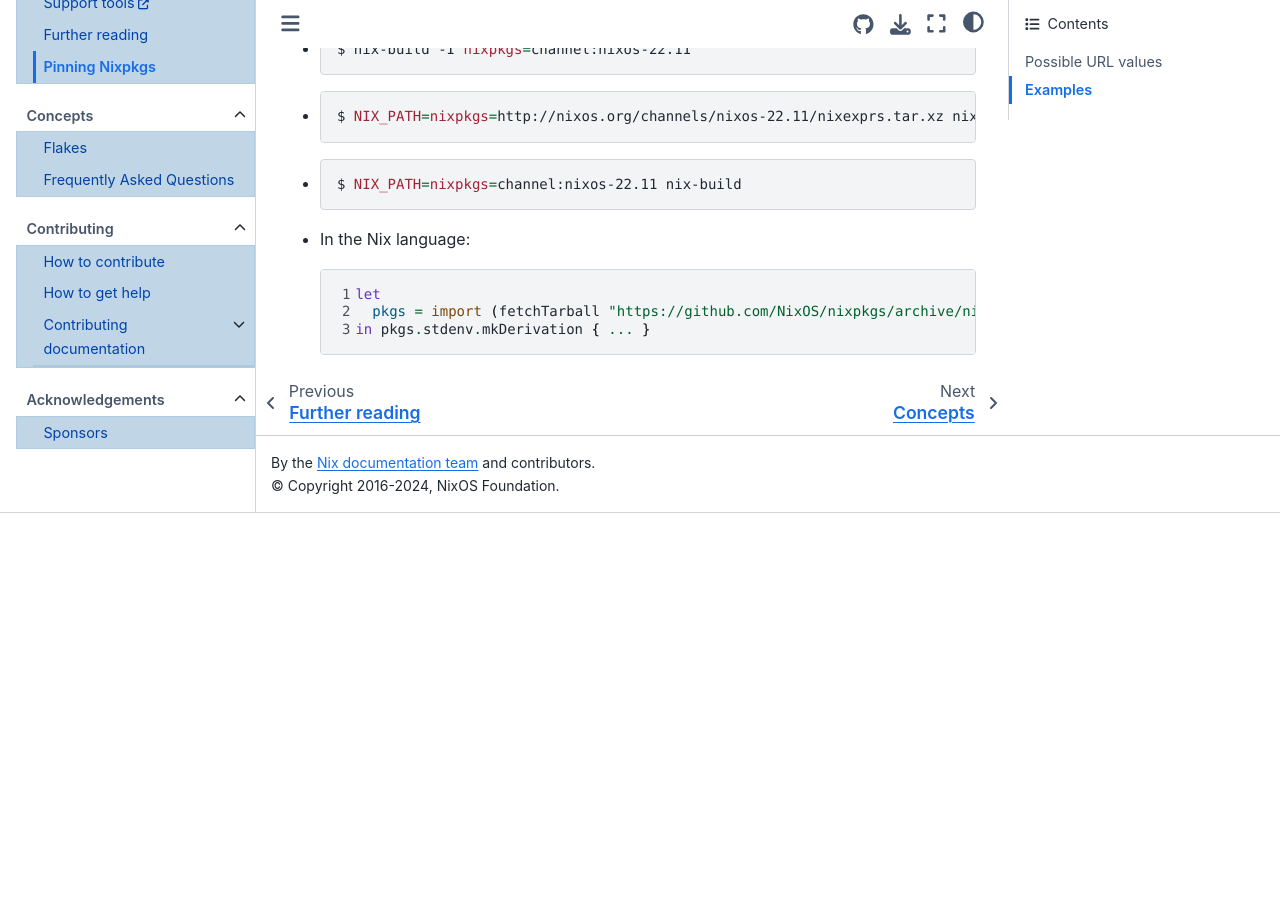
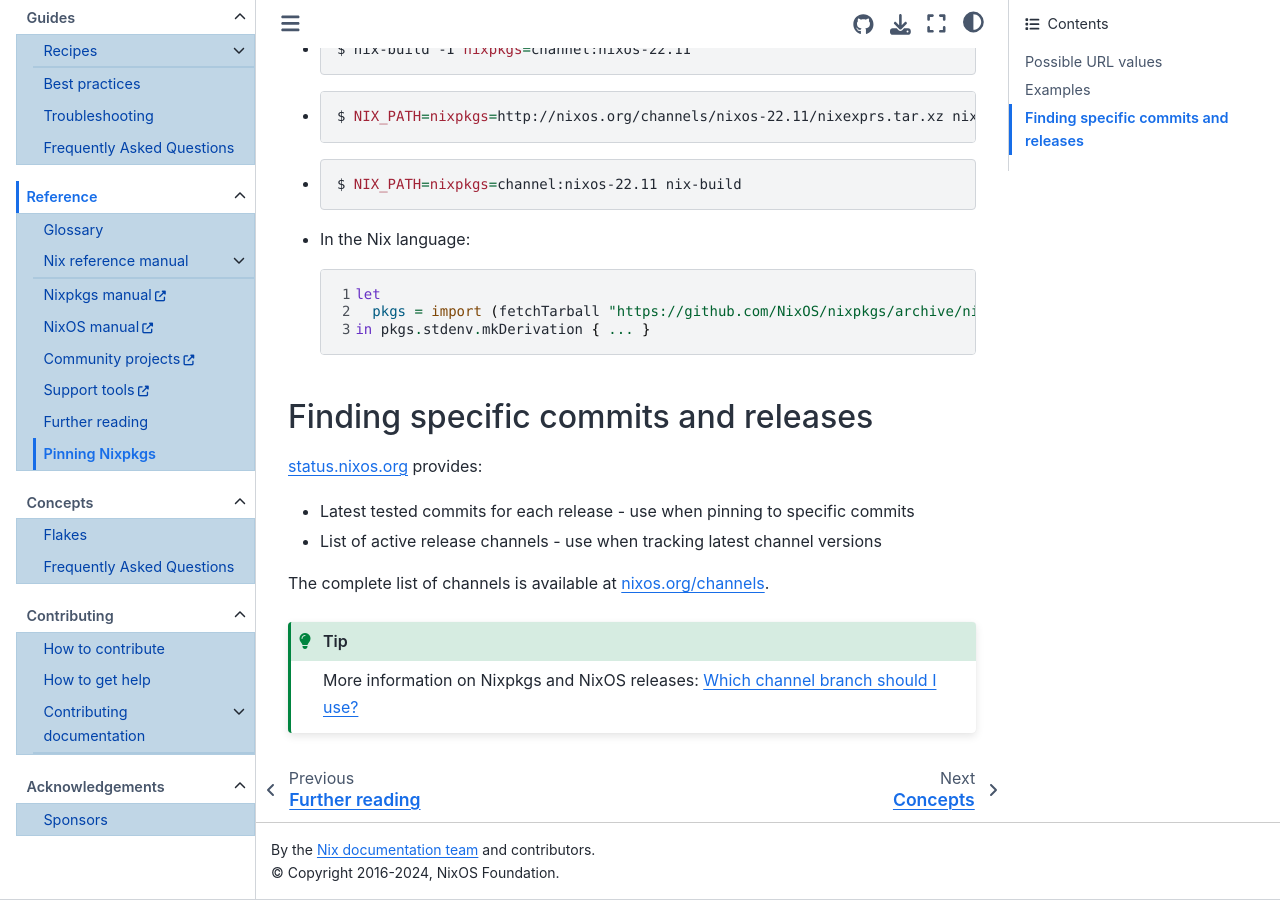
Before and after one commit to NixOS/nix.dev, a Sphinx documentation site: the page built from source/reference/pinning-nixpkgs.md, in a window 1280 px wide and 900 px high, scrolled down 1314 px. Built offline with Sphinx 7.4.7 and the Sphinx Book theme 1.1.4, drawn with Linux system fonts in a browser that asks for light colours; before the commit the page ends 1827 px from its top, so only the background shows below that.

Commit message:
add info on how to get the commits and channel names to use (#1080)
* added how to find the specfic commit commits or channel names for constructing pin URLs

* clarify terms, shorten phrasing

Co-authored-by: Ellyse Cedeno <ellyse7777@gmail.com>

````diff
--- a/source/reference/pinning-nixpkgs.md
+++ b/source/reference/pinning-nixpkgs.md
@@ -77,3 +77,16 @@
     pkgs = import (fetchTarball "https://github.com/NixOS/nixpkgs/archive/nixos-22.11.tar.gz") {};
   in pkgs.stdenv.mkDerivation { ... }
   ```
+
+## Finding specific commits and releases
+
+[status.nixos.org](https://status.nixos.org/) provides:
+
+- Latest tested commits for each release - use when pinning to specific commits
+- List of active release channels - use when tracking latest channel versions
+
+The complete list of channels is available at [nixos.org/channels](https://nixos.org/channels).
+
+:::{tip}
+More information on Nixpkgs and NixOS releases: [](channel-branches)
+:::
````
Also changed, not shown: source/concepts/faq.md (+7 -4 lines).
